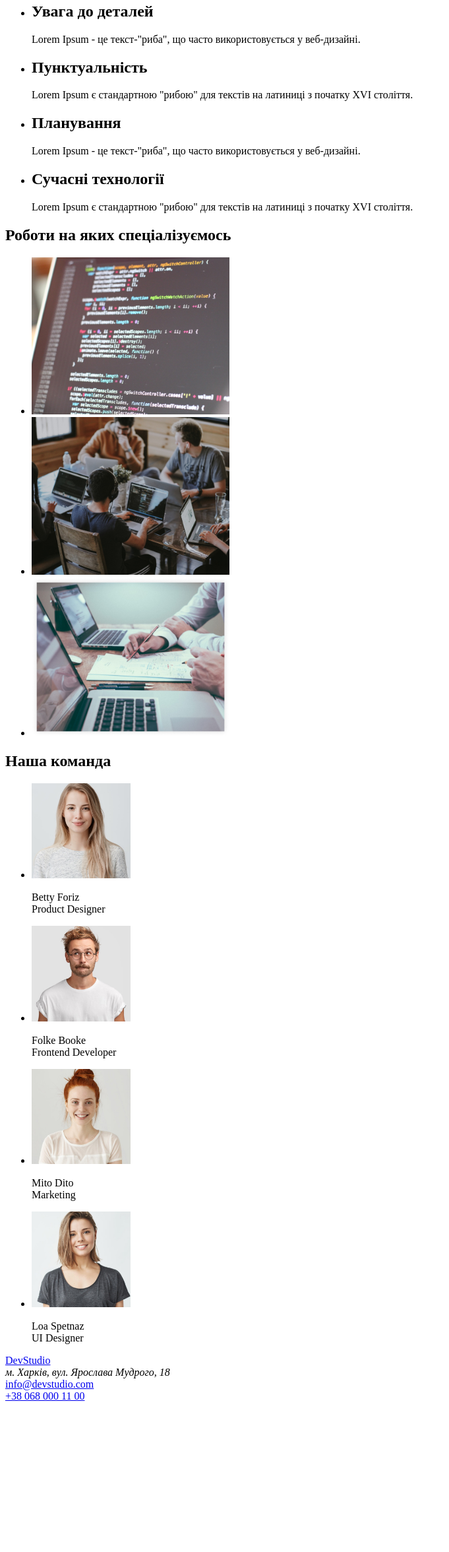
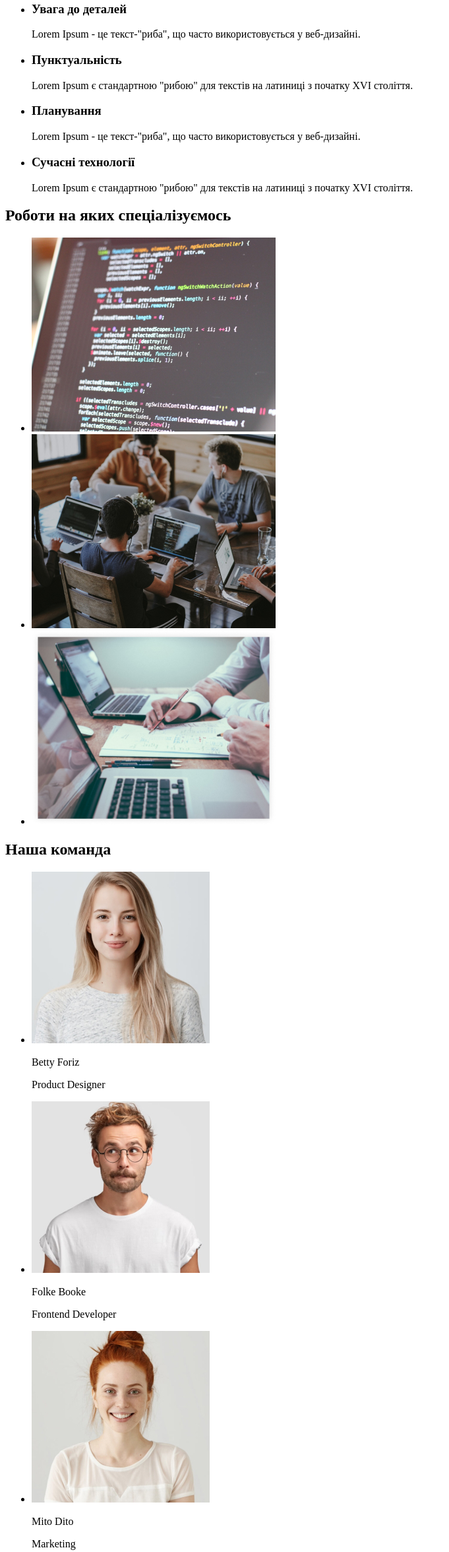
Before and after one commit to sosiska-hash/wt-markup-01, a plain HTML site: page index.html in a window 1280 px wide. Shown: the part 234-2586 px from the top of the page at 66% size, without its empty margins (0-681 px from the left). Before the commit the page ends 2367 px from the top, so only its background shows below. Drawn offline with Linux system fonts and the light colour scheme.

Commit message:
new changes

```diff
--- a/index.html
+++ b/index.html
@@ -7,51 +7,51 @@
   </head>
   <body>
     <header>
-      <a href="#" class="logo">DevStudio</a>
+      <a href="./index.html">DevStudio</a>
       <nav>
         <ul>
-          <li><a href="#about">Про нас</a></li>
-          <li><a href="#portfolio">Портфоліо</a></li>
-          <li><a href="#contacts">Контакти</a></li>
+          <li><a href="./about.html">Про нас</a></li>
+          <li><a href="./portfolio.html">Портфоліо</a></li>
+          <li><a href="./contacts.html">Контакти</a></li>
         </ul>
       </nav>
-      <div class="contacts">
+      <ul>
         <a href="mailto:info@devstudio.com">info@devstudio.com</a>
         <a href="tel:+380680001100">+38 068 000 11 00</a>
-      </div>
+      </ul>
     </header>
 
     <main>
-      <section id="intro">
-        <h1>МИ СТВОРЮЄМО ЛЕГКІ РІШЕННЯ СКЛАДНИХ ЗАВДАНЬ ДЛЯ ВАШОГО БІЗНЕСА</h1>
+      <section>
+        <h1>Ми створюємо легкі рішення складних завдань для вашого бізнеса</h1>
         <button type="button">Замовити послугу</button>
       </section>
 
-      <section id="features">
+      <section>
         <ul>
           <li>
-            <h2>Увага до деталей</h2>
+            <h3>Увага до деталей</h3>
             <p>
               Lorem Ipsum - це текст-"риба", що часто використовується у
               веб-дизайні.
             </p>
           </li>
           <li>
-            <h2>Пунктуальність</h2>
+            <h3>Пунктуальність</h3>
             <p>
               Lorem Ipsum є стандартною "рибою" для текстів на латиниці з
               початку XVI століття.
             </p>
           </li>
           <li>
-            <h2>Планування</h2>
+            <h3>Планування</h3>
             <p>
               Lorem Ipsum - це текст-"риба", що часто використовується у
               веб-дизайні.
             </p>
           </li>
           <li>
-            <h2>Сучасні технології</h2>
+            <h3>Сучасні технології</h3>
             <p>
               Lorem Ipsum є стандартною "рибою" для текстів на латиниці з
               початку XVI століття.
@@ -60,61 +60,87 @@
         </ul>
       </section>
 
-      <section id="specializations">
+      <section>
         <h2>Роботи на яких спеціалізуємось</h2>
         <ul>
-          <li><img src="images/code.jpg" width="300" alt="Екран з кодом" /></li>
-          <li><img src="images/team.jpg" width="300" alt="Команда" /></li>
           <li>
-            <img src="images/laptops.jpg" width="300" alt="Два ноутбуки" />
+            <img
+              src="images/code.jpg"
+              width="370"
+              height="294"
+              alt="Екран з кодом"
+            />
+          </li>
+          <li>
+            <img src="images/team.jpg" width="370" height="294" alt="Команда" />
+          </li>
+          <li>
+            <img
+              src="images/laptops.jpg"
+              width="370"
+              height="294"
+              alt="Два ноутбуки"
+            />
           </li>
         </ul>
       </section>
 
-      <section id="team">
+      <section>
         <h2>Наша команда</h2>
         <ul>
           <li>
             <img
               src="images/betty.jpg"
-              width="150"
+              width="270"
+              height="260"
               alt="Бетті Форіз - дизайнер"
             />
-            <p>Betty Foriz<br />Product Designer</p>
+            <p>Betty Foriz</p>
+            <p>Product Designer</p>
           </li>
           <li>
             <img
               src="images/folke.jpg"
-              width="150"
+              width="270"
+              height="260"
               alt="Фолке Боке - фронтенд розробник"
             />
-            <p>Folke Booke<br />Frontend Developer</p>
+            <p>Folke Booke</p>
+            <p>Frontend Developer</p>
           </li>
           <li>
             <img
               src="images/mitto.jpg"
-              width="150"
+              width="270"
+              height="260"
               alt="Міто Діто - маркетолог"
             />
-            <p>Mito Dito<br />Marketing</p>
+            <p>Mito Dito</p>
+            <p>Marketing</p>
           </li>
           <li>
             <img
               src="images/loa.jpg"
-              width="150"
+              width="270"
+              height="260"
               alt="Лоа Спітназ - дизайнер"
             />
-            <p>Loa Spetnaz<br />UI Designer</p>
+            <p>Loa Spetnaz</p>
+            <p>UI Designer</p>
           </li>
         </ul>
       </section>
     </main>
 
     <footer>
-      <a href="#" class="logo">DevStudio</a>
-      <address>м. Харків, вул. Ярослава Мудрого, 18<br /></address>
-      <a href="mailto:info@devstudio.com">info@devstudio.com</a><br />
-      <a href="tel:+380680001100">+38 068 000 11 00</a>
+      <a href="./index.html">DevStudio</a>
+      <address>
+        м. Харків, вул. Ярослава Мудрого, 18
+        <ul>
+          <a href="mailto:info@devstudio.com">info@devstudio.com</a>
+          <a href="tel:+380680001100">+38 068 000 11 00</a>
+        </ul>
+      </address>
     </footer>
   </body>
 </html>
```
